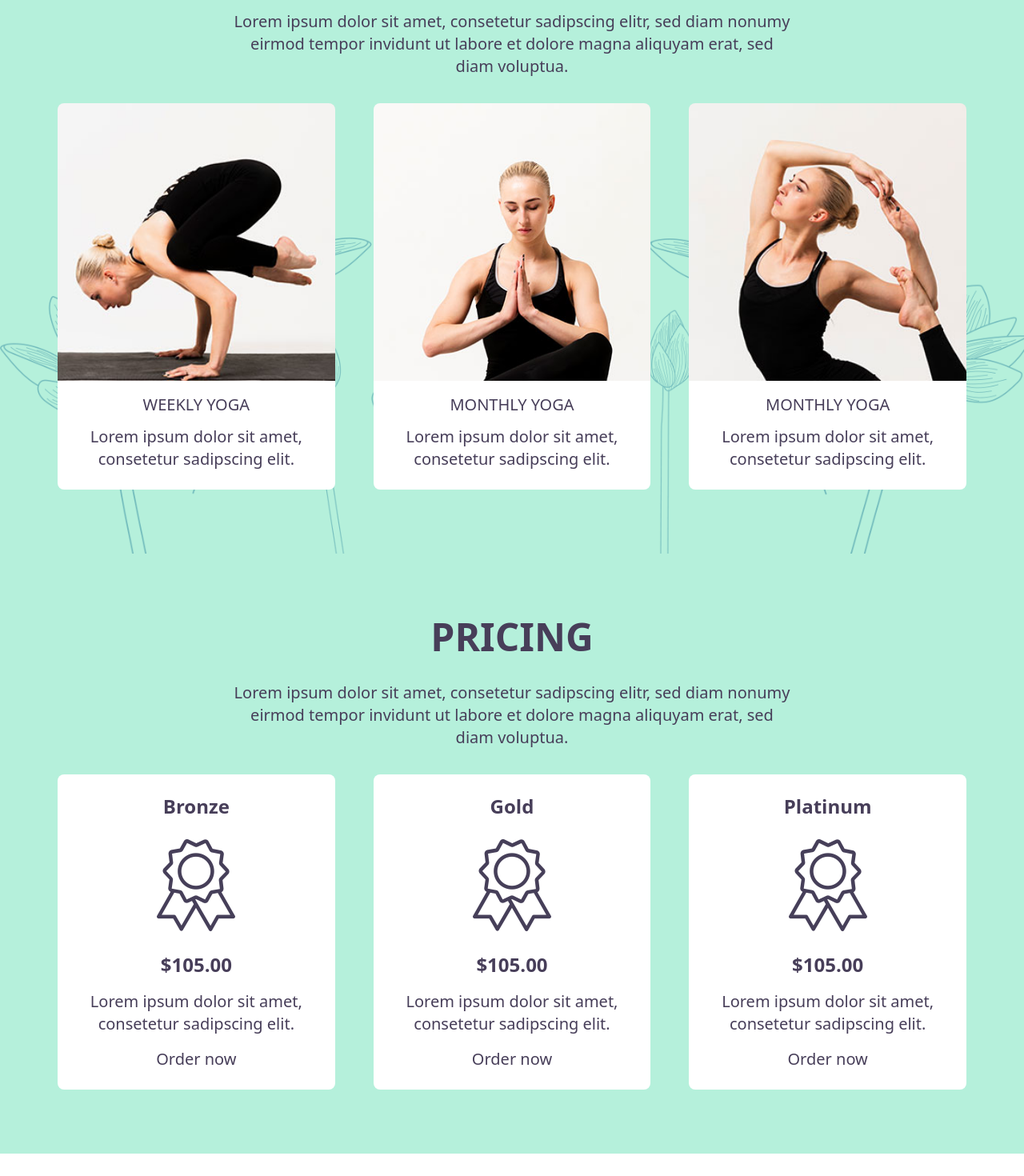
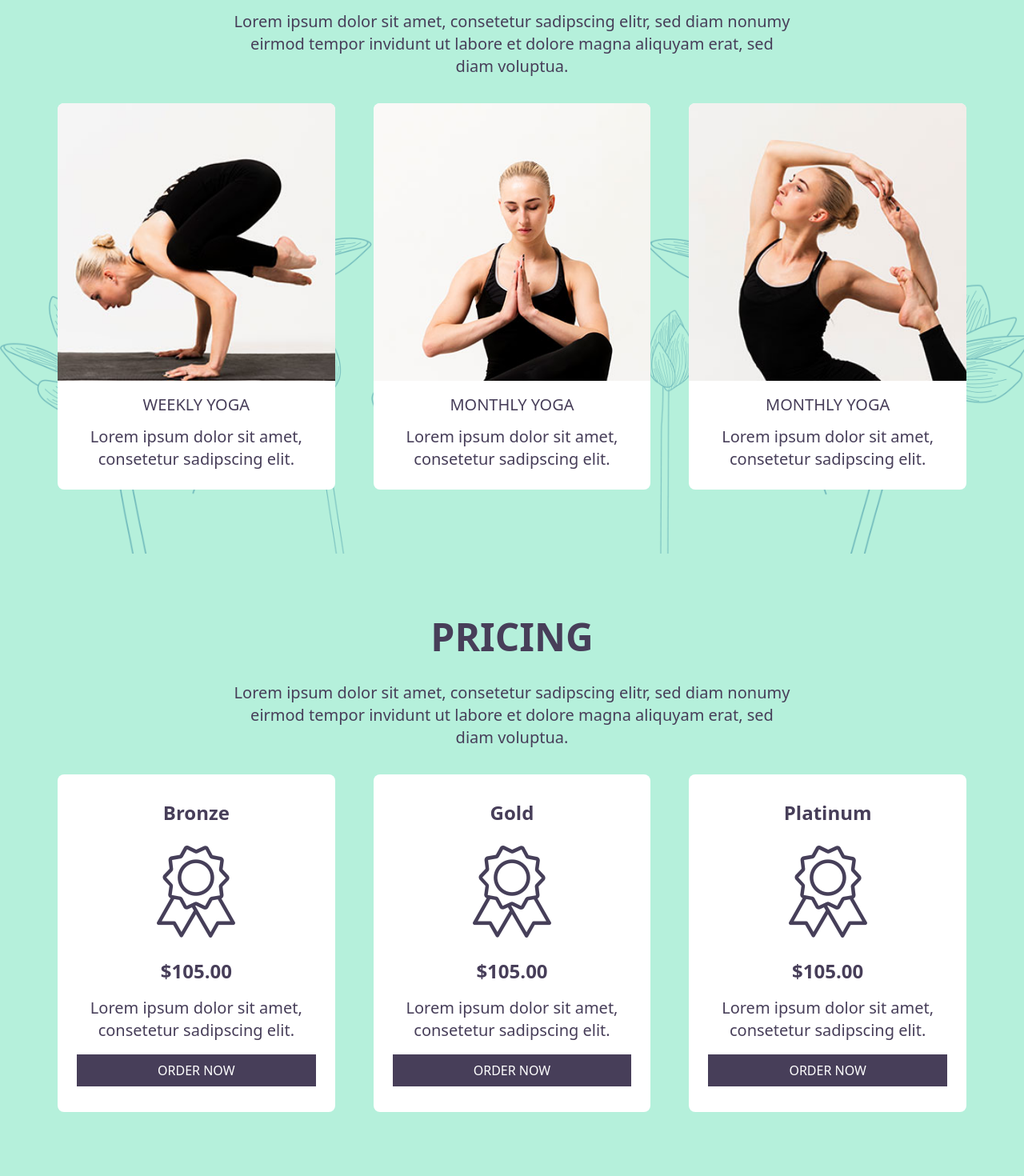
Before and after one commit to Aliwdg16/Yoga, a React (Vite) app: page / in a window 1280 px wide. Shown: the part 219-1689 px from the top of the page at 80% size. Before the commit the page ends 1661 px from the top, so only its background shows below. Built offline with nearby package versions, Linux system fonts and the light colour scheme.

Commit message:
modify pricing & about us sections

```diff
--- a/src/components/AboutUsSection.jsx
+++ b/src/components/AboutUsSection.jsx
@@ -5,35 +5,35 @@ function AboutUsSection() {
 			<img src="src/assets/lotus_section_3.png" alt="background" className="absolute w-full h-full object-contain -bottom-[5rem] z-0 object-bottom"/>
 
 			<div className="relative z-10 mx-auto max-w-[400px] sm:max-w-[800px] lg:max-w-[1200px] py-12 px-8 md:py-16 xl:py-20 text-[#473E59] text-center md:text-lg lg:text-xl">
-				<h2 className="uppercase text-5xl font-bold">About Us</h2>
+				<h2 className="uppercase text-3xl lg:text-5xl font-bold">About Us</h2>
 				<p className="py-4 sm:py-8 max-w-[700px] mx-auto">Lorem ipsum dolor sit amet, consetetur sadipscing elitr, sed diam nonumy eirmod tempor invidunt ut labore et dolore magna aliquyam erat, sed diam voluptua.</p>
-				<div className="grid gap-4 lg:gap-8 xl:gap-12 grid-cols-1 sm:grid-cols-3">
+				<div className="grid items-stretch gap-4 lg:gap-8 xl:gap-12 grid-cols-1 sm:grid-cols-3">
 
-					<div className="rounded-lg overflow-hidden">
+					<div className="rounded-lg overflow-hidden bg-white">
 						<div className="aspect-square overflow-hidden">
 							<img src="src/assets/image_about_us_1.jpg" alt="yoga practice 1" className="object-cover w-full h-full"/>
 						</div>
-						<div className="bg-white p-4 pb-6">
+						<div className="p-4 pb-6">
 							<h3 className="text-xl font-medium uppercase">Weekly Yoga</h3>
 							<p className="pt-3">Lorem ipsum dolor sit amet, consetetur sadipscing elit.</p>
 						</div>
 					</div>
 
-					<div className="rounded-lg overflow-hidden">
+					<div className="rounded-lg overflow-hidden bg-white">
 						<div className="aspect-square overflow-hidden">
 							<img src="src/assets/image_about_us_2.jpg" alt="yoga practice 2" className="object-cover w-full h-full"/>
 						</div>
-						<div className="bg-white p-4 pb-6">
+						<div className="p-4 pb-6">
 							<h3 className="text-xl font-medium uppercase">Monthly Yoga</h3>
 							<p className="pt-3">Lorem ipsum dolor sit amet, consetetur sadipscing elit.</p>
 						</div>
 					</div>
 
-					<div className="rounded-lg overflow-hidden">
+					<div className="rounded-lg overflow-hidden bg-white">
 						<div className="aspect-square overflow-hidden">
 							<img src="src/assets/image_about_us_3.jpg" alt="yoga practice 3" className="object-cover w-full h-full"/>
 						</div>
-						<div className="bg-white p-4 pb-6">
+						<div className="p-4 pb-6">
 							<h3 className="text-xl font-medium uppercase">Monthly Yoga</h3>
 							<p className="pt-3">Lorem ipsum dolor sit amet, consetetur sadipscing elit.</p>
 						</div>
--- a/src/components/PricingSection.jsx
+++ b/src/components/PricingSection.jsx
@@ -1,46 +1,42 @@
 function PricingSection() {
 
 	return (
-		<div className="bg-[#b5f0db]">
-
 			<div className="bg-[#b5f0db] relative overflow-hidden">
 
 				<div className="relative z-10 mx-auto max-w-[400px] sm:max-w-[800px] lg:max-w-[1200px] py-12 px-8 md:py-16 xl:py-20 text-[#473E59] text-center md:text-lg lg:text-xl">
-					<h2 className="uppercase text-5xl font-bold">Pricing</h2>
+					<h2 className="uppercase text-3xl lg:text-5xl font-bold">Pricing</h2>
 					<p className="py-4 sm:py-8 max-w-[700px] mx-auto">Lorem ipsum dolor sit amet, consetetur sadipscing elitr, sed diam nonumy eirmod tempor invidunt ut labore et dolore magna aliquyam erat, sed diam voluptua.</p>
 
-					<div className="grid gap-6 lg:gap-8 xl:gap-12 grid-cols-1 sm:grid-cols-3">
+					<div className="grid items-stretch gap-6 lg:gap-8 xl:gap-12 grid-cols-1 sm:grid-cols-3">
 
 
-						<div className="rounded-lg overflow-hidden bg-white px-4 py-6">
+						<div className="rounded-lg overflow-hidden bg-white px-4 py-6 md:px-6 md:py-8">
 							<h3 className="text-2xl font-bold">Bronze</h3>
 							<img src="src/assets/medal_icon.png" alt="medal" className="mx-auto py-4"/>
 							<span className="text-2xl font-bold">$105.00</span>
 							<p className="py-4">Lorem ipsum dolor sit amet, consetetur sadipscing elit.</p>
-							<button>Order now</button>
+							<button className="bg-[#473E59] px-4 py-2 text-white uppercase text-base w-full cursor-pointer">Order now</button>
 						</div>
 
-						<div className="rounded-lg overflow-hidden bg-white px-4 py-6">
+						<div className="rounded-lg overflow-hidden bg-white px-4 py-6 md:px-6 md:py-8">
 							<h3 className="text-2xl font-bold">Gold</h3>
 							<img src="src/assets/medal_icon.png" alt="medal" className="mx-auto py-4"/>
 							<span className="text-2xl font-bold">$105.00</span>
 							<p className="py-4">Lorem ipsum dolor sit amet, consetetur sadipscing elit.</p>
-							<button>Order now</button>
+							<button className="bg-[#473E59] px-4 py-2 text-white uppercase text-base w-full cursor-pointer">Order now</button>
 						</div>
 
-						<div className="rounded-lg overflow-hidden bg-white px-4 py-6">
+						<div className="rounded-lg overflow-hidden bg-white px-4 py-6 md:px-6 md:py-8">
 							<h3 className="text-2xl font-bold">Platinum</h3>
 							<img src="src/assets/medal_icon.png" alt="medal" className="mx-auto py-4"/>
 							<span className="text-2xl font-bold">$105.00</span>
 							<p className="py-4">Lorem ipsum dolor sit amet, consetetur sadipscing elit.</p>
-							<button>Order now</button>
+							<button className="bg-[#473E59] px-4 py-2 text-white uppercase text-base w-full cursor-pointer">Order now</button>
 						</div>
 
 					</div>
 				</div>
 			</div>
-
-		</div>
 	)
 }
 
```
